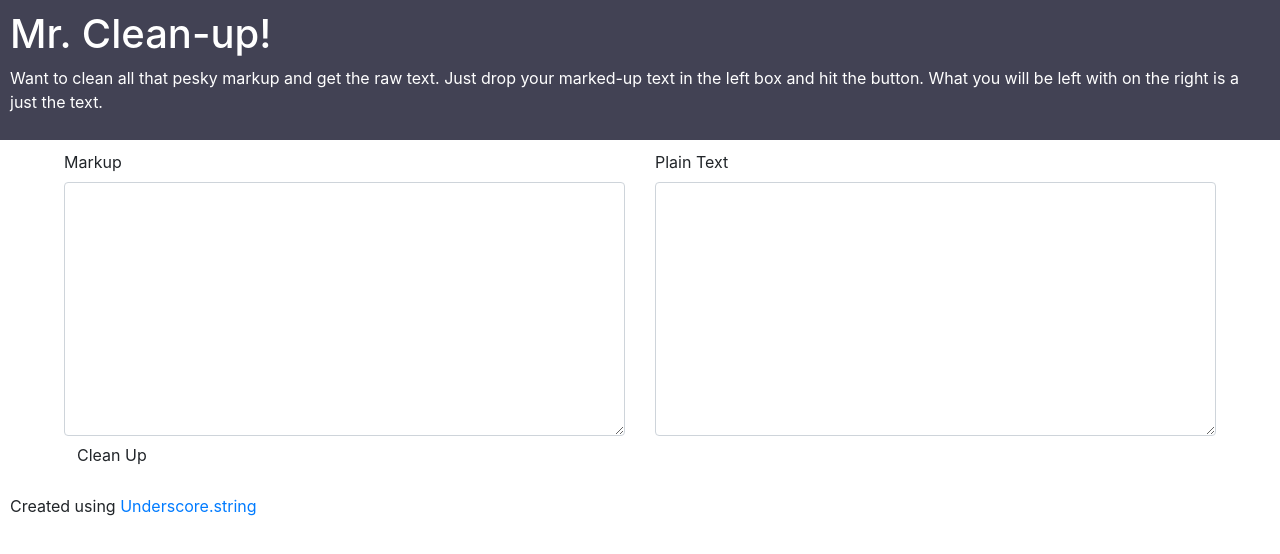
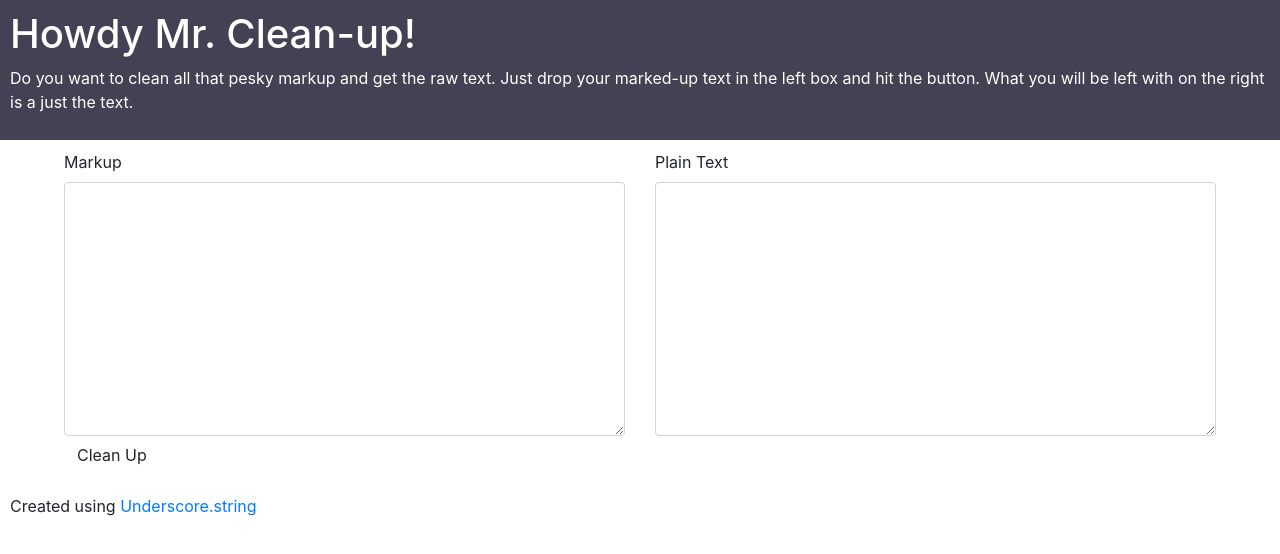
Before and after one commit to ignoreintuition/mr-clean-up, a plain HTML site: page index.html in a window 1280 px wide. Drawn offline with nearby package versions, Linux system fonts and the light colour scheme; a script that the page names is missing.

Commit message:
revision 2

```diff
--- a/index.html
+++ b/index.html
@@ -20,8 +20,8 @@
   </head>
   <body>
     <header>
-      <h1>Mr. Clean-up!</h1>
-      <p> Want to clean all that pesky markup and get the raw text.  Just drop your marked-up text in the left box and hit the button.  What you will be left with on the right is a just the text.</p>
+      <h1>Howdy Mr. Clean-up!</h1>
+      <p> Do you want to clean all that pesky markup and get the raw text.  Just drop your marked-up text in the left box and hit the button.  What you will be left with on the right is a just the text.</p>
     </header>
     <article>
       <div class="row">
```
